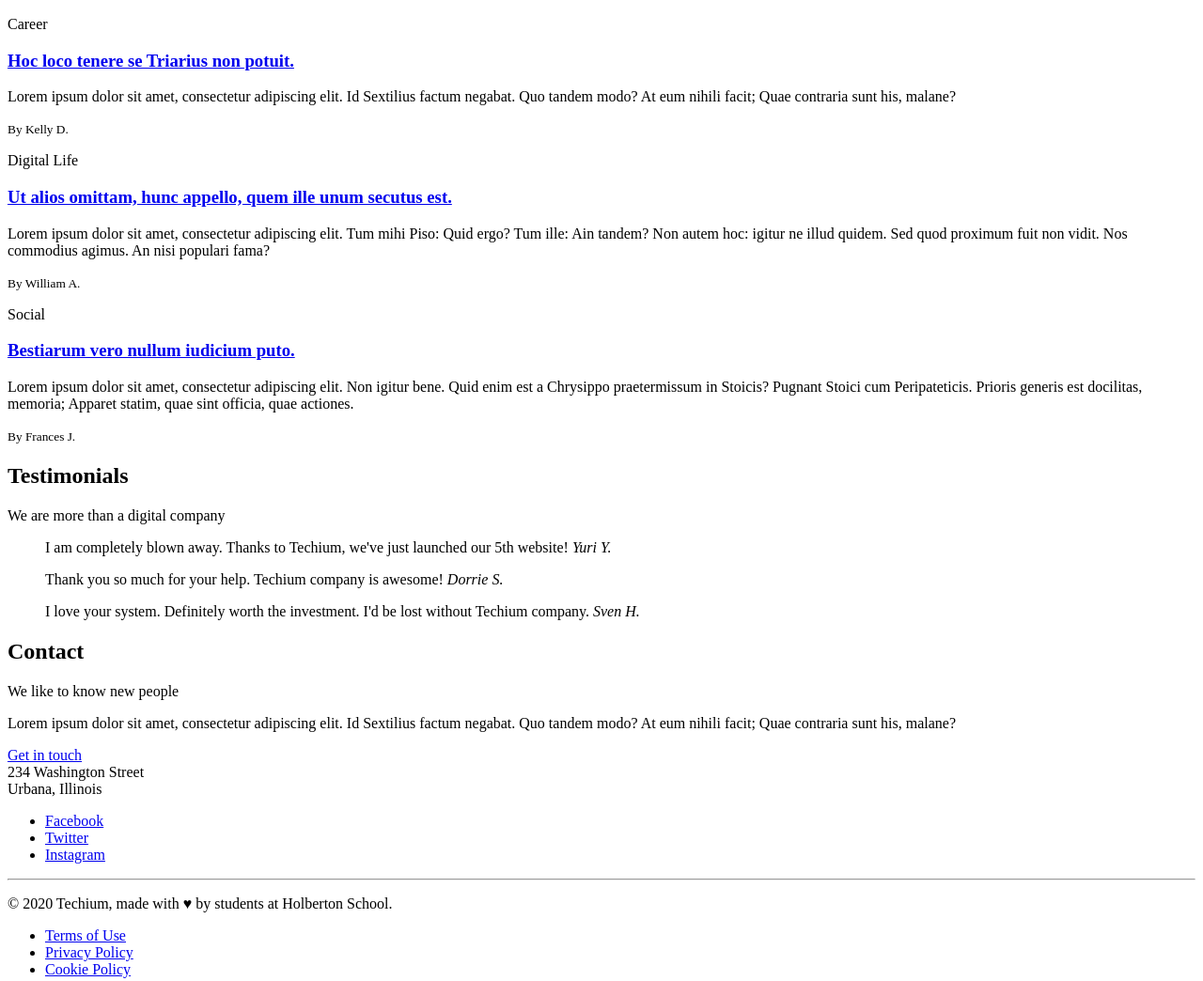
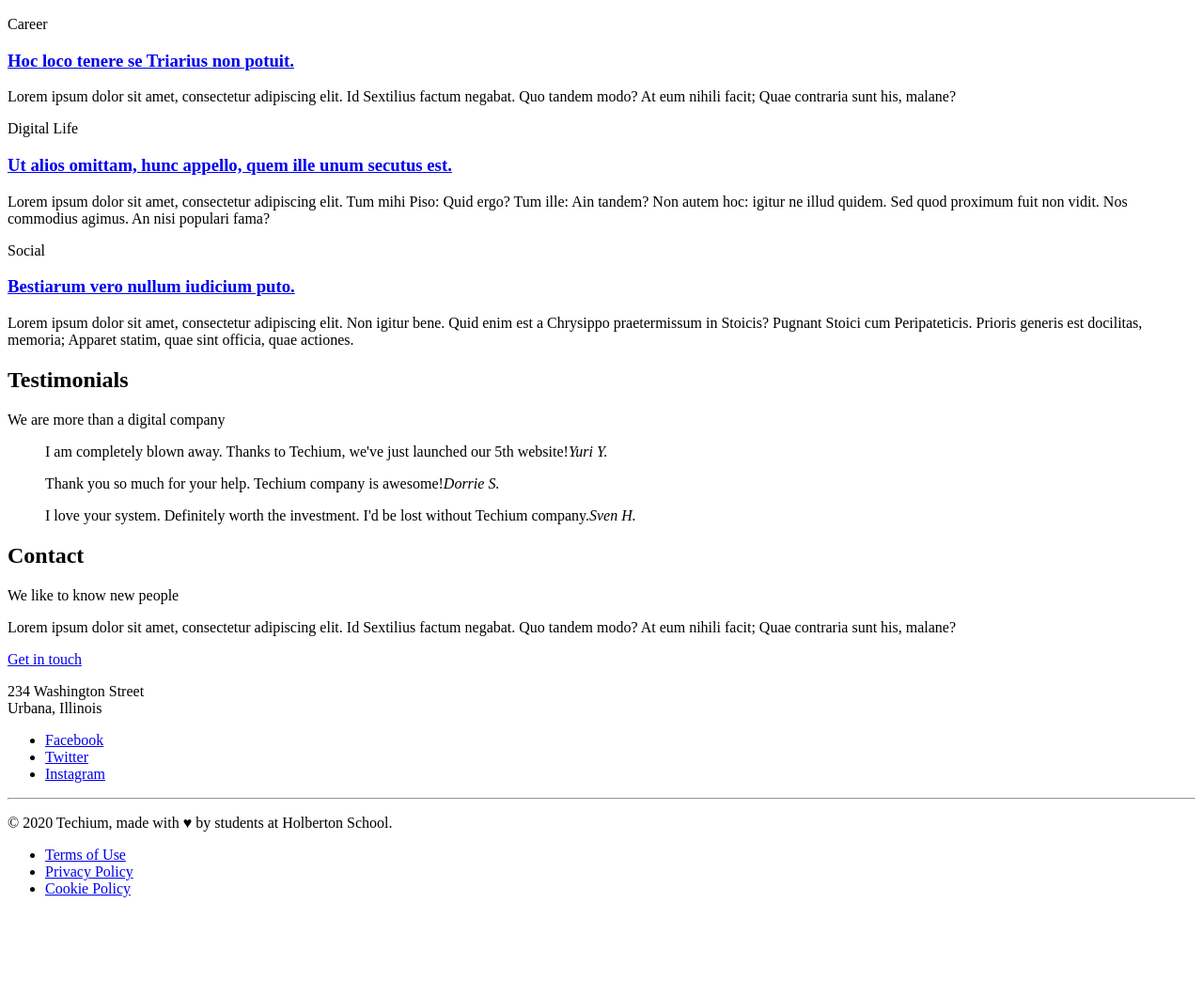
Before and after one commit to Jonatha32/holbertonschool-web_front_end, a plain HTML site: page html_advanced/31-index.html in a window 1280 px wide. Shown: the part 1304-2348 px from the top of the page at 94% size. After the commit the page ends 2275 px from the top, so only its background shows below. Drawn offline with Linux system fonts and the light colour scheme.

Commit message:
task 30 and 31

```diff
--- a/html_advanced/31-index.html
+++ b/html_advanced/31-index.html
@@ -104,19 +104,16 @@
                         <p>Career</p>
                         <h3><a href="#">Hoc loco tenere se Triarius non potuit.</a></h3>
                         <p>Lorem ipsum dolor sit amet, consectetur adipiscing elit. Id Sextilius factum negabat. Quo tandem modo? At eum nihili facit; Quae contraria sunt his, malane?</p>
-                        <small>By Kelly D.</small>
                     </article>
                     <article>
                         <p>Digital Life</p>
                         <h3><a href="#">Ut alios omittam, hunc appello, quem ille unum secutus est.</a></h3>
                         <p>Lorem ipsum dolor sit amet, consectetur adipiscing elit. Tum mihi Piso: Quid ergo? Tum ille: Ain tandem? Non autem hoc: igitur ne illud quidem. Sed quod proximum fuit non vidit. Nos commodius agimus. An nisi populari fama?</p>
-                        <small>By William A.</small>
                     </article>
                     <article>
                         <p>Social</p>
                         <h3><a href="#">Bestiarum vero nullum iudicium puto.</a></h3>
                         <p>Lorem ipsum dolor sit amet, consectetur adipiscing elit. Non igitur bene. Quid enim est a Chrysippo praetermissum in Stoicis? Pugnant Stoici cum Peripateticis. Prioris generis est docilitas, memoria; Apparet statim, quae sint officia, quae actiones.</p>
-                        <small>By Frances J.</small>
                     </article>
                 </div>
             </div>
@@ -132,20 +129,23 @@
                 <div>
                     <article>
                         <blockquote>
-                            I am completely blown away. Thanks to Techium, we've just launched our 5th website!
-                            <cite>Yuri Y.</cite>
+                            <p>
+                                I am completely blown away. Thanks to Techium, we've just launched our 5th website!<cite>Yuri Y.</cite>
+                            </p>
                         </blockquote>
                     </article>
                     <article>
                         <blockquote>
-                            Thank you so much for your help. Techium company is awesome!
-                            <cite>Dorrie S.</cite>
+                            <p>
+                                Thank you so much for your help. Techium company is awesome!<cite>Dorrie S.</cite>
+                            </p>
                         </blockquote>
                     </article>
                     <article>
                         <blockquote>
-                            I love your system. Definitely worth the investment. I'd be lost without Techium company.
-                            <cite>Sven H.</cite>
+                            <p>
+                                I love your system. Definitely worth the investment. I'd be lost without Techium company.<cite>Sven H.</cite>
+                            </p>
                         </blockquote>
                     </article>
                 </div>
@@ -169,7 +169,9 @@
 
     <!-- Footer -->
     <footer>
-        234 Washington Street<br>Urbana, Illinois
+        <div>
+            <p>234 Washington Street<br>Urbana, Illinois</p>
+        </div>
         <div>
             <ul>
                 <li><a href="https://www.facebook.com/HolbertonSchool/">Facebook</a></li>
@@ -178,7 +180,7 @@
             </ul>
         </div>
         <hr>
-        <p>© 2020 Techium, made with ♥ by students at Holberton School.</p>
+        <p>&copy; 2020 Techium, made with ♥ by students at Holberton School.</p>
         <div>
             <ul>
                 <li><a href="#">Terms of Use</a></li>
```
Also changed, not shown: html_advanced/30-styleguide.html (+7 -2 lines).
